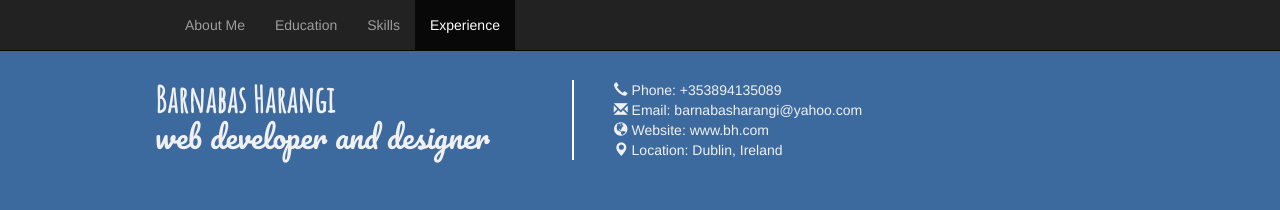
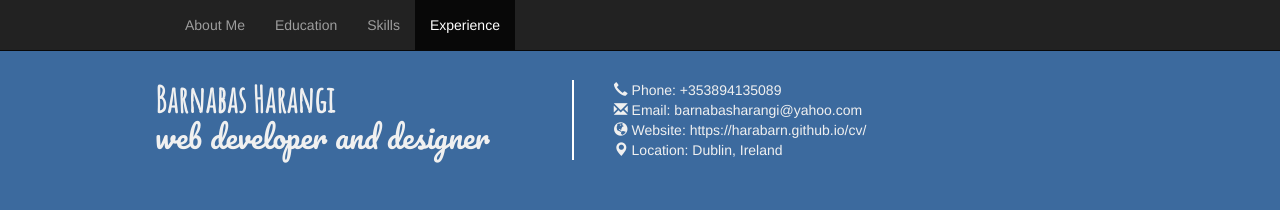
Before and after one commit to harabarn/cv, a plain HTML site: page index.html in a window 1280 px wide. Shown: the top 210 px of the page. Drawn offline with nearby package versions, Linux system fonts and the light colour scheme.

Commit message:
Add files via upload

```diff
--- a/index.html
+++ b/index.html
@@ -79,7 +79,7 @@ $(document).ready(function(){
 			<ul style="list-style-type:none">
 				<li><span class="glyphicon glyphicon-earphone"></span> Phone: +353894135089</li>
 					<li><span class="glyphicon glyphicon-envelope"></span> Email: barnabasharangi@yahoo.com</li>
-					<li><span class="glyphicon glyphicon-globe"></span> Website: www.bh.com</li>
+					<li><span class="glyphicon glyphicon-globe"></span> Website: https://harabarn.github.io/cv/</li>
                     <li><span class="glyphicon glyphicon-map-marker"></span> Location: Dublin, Ireland</li>
 					</ul>
         </div>
```
